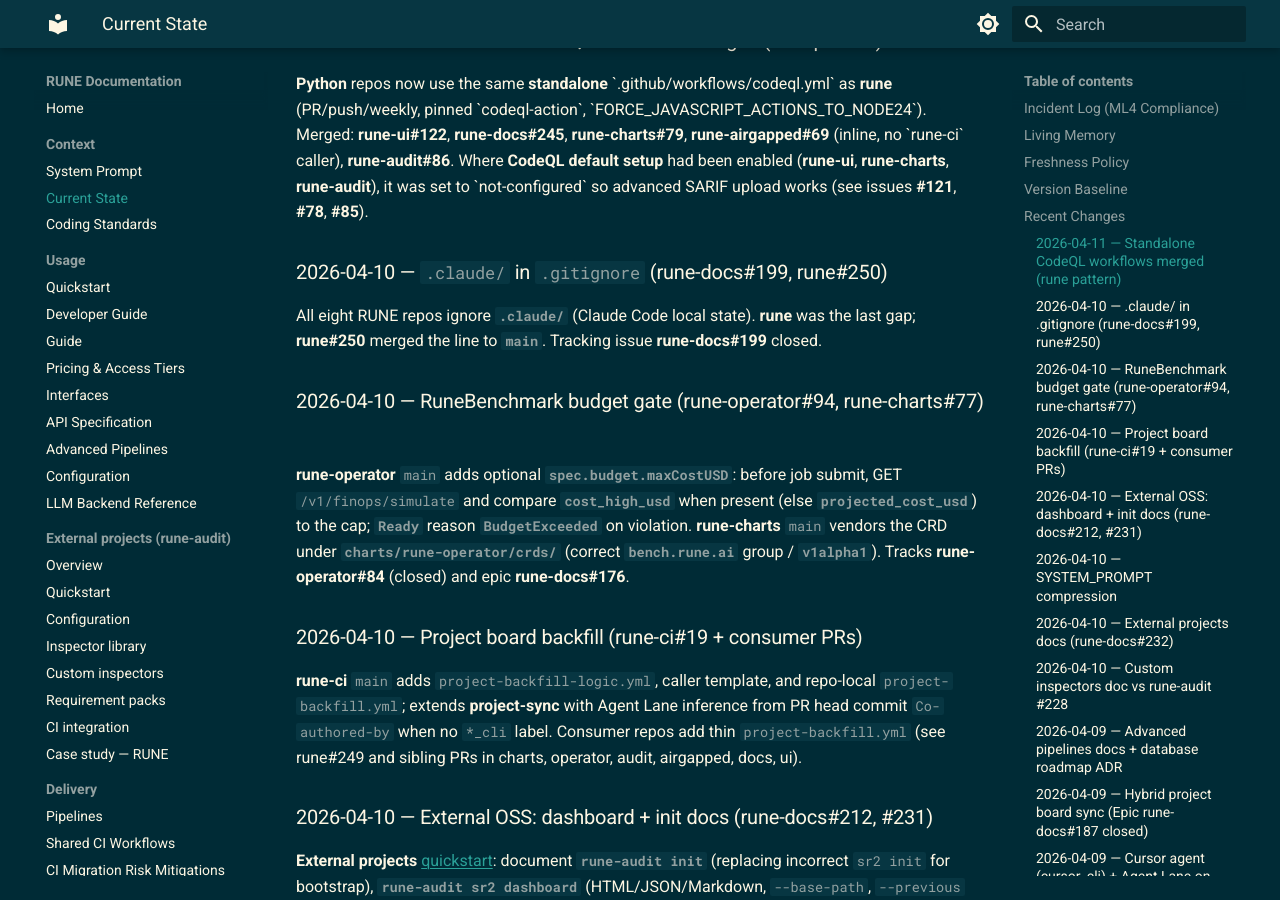
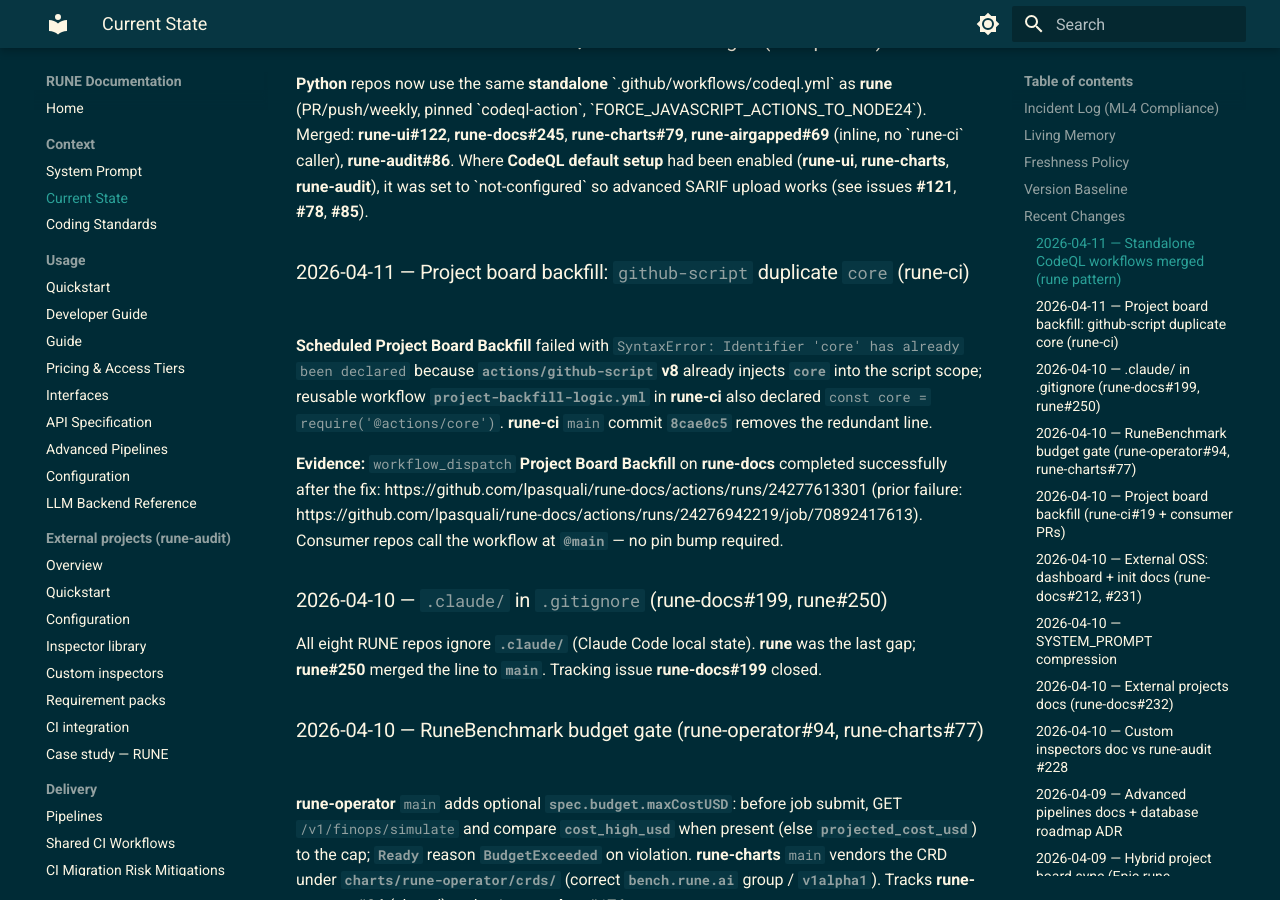
Before and after one commit to lpasquali/rune-docs, an MkDocs documentation site: the page built from docs/context/CURRENT_STATE.md, in a window 1280 px wide and 900 px high, scrolled down 1365 px. Built offline with MkDocs 1.6.1 and Material for MkDocs 9.7.7, drawn with Linux system fonts in a browser that asks for light colours; the version menu is left out.

Commit message:
docs(context): record project-backfill github-script fix (#243)
Document rune-ci 8cae0c5 and successful rune-docs backfill verification.

Closes #242.

Made-with: Cursor

Co-authored-by: luca pasquali <lpasquali@users.noreply.github.com>

```diff
--- a/docs/context/CURRENT_STATE.md
+++ b/docs/context/CURRENT_STATE.md
@@ -35,6 +35,17 @@ Last updated: **2026-04-11**.
 ### 2026-04-11 — Standalone CodeQL workflows merged (rune pattern)
 
 **Python** repos now use the same **standalone** \`.github/workflows/codeql.yml\` as **rune** (PR/push/weekly, pinned \`codeql-action\`, \`FORCE_JAVASCRIPT_ACTIONS_TO_NODE24\`). Merged: **rune-ui#122**, **rune-docs#245**, **rune-charts#79**, **rune-airgapped#69** (inline, no \`rune-ci\` caller), **rune-audit#86**. Where **CodeQL default setup** had been enabled (**rune-ui**, **rune-charts**, **rune-audit**), it was set to \`not-configured\` so advanced SARIF upload works (see issues **#121**, **#78**, **#85**).
+
+### 2026-04-11 — Project board backfill: `github-script` duplicate `core` (rune-ci)
+
+**Scheduled Project Board Backfill** failed with `SyntaxError: Identifier 'core' has already been declared`
+because **`actions/github-script` v8** already injects **`core`** into the script scope; reusable workflow
+**`project-backfill-logic.yml`** in **rune-ci** also declared `const core = require('@actions/core')`.
+**rune-ci** `main` commit **`8cae0c5`** removes the redundant line.
+
+**Evidence:** `workflow_dispatch` **Project Board Backfill** on **rune-docs** completed successfully after the fix:
+https://github.com/lpasquali/rune-docs/actions/runs/24277613301 (prior failure:
+https://github.com/lpasquali/rune-docs/actions/runs/24276942219/job/70892417613). Consumer repos call the workflow at **`@main`** — no pin bump required.
 
 ### 2026-04-10 — `.claude/` in `.gitignore` (rune-docs#199, rune#250)
 
```
